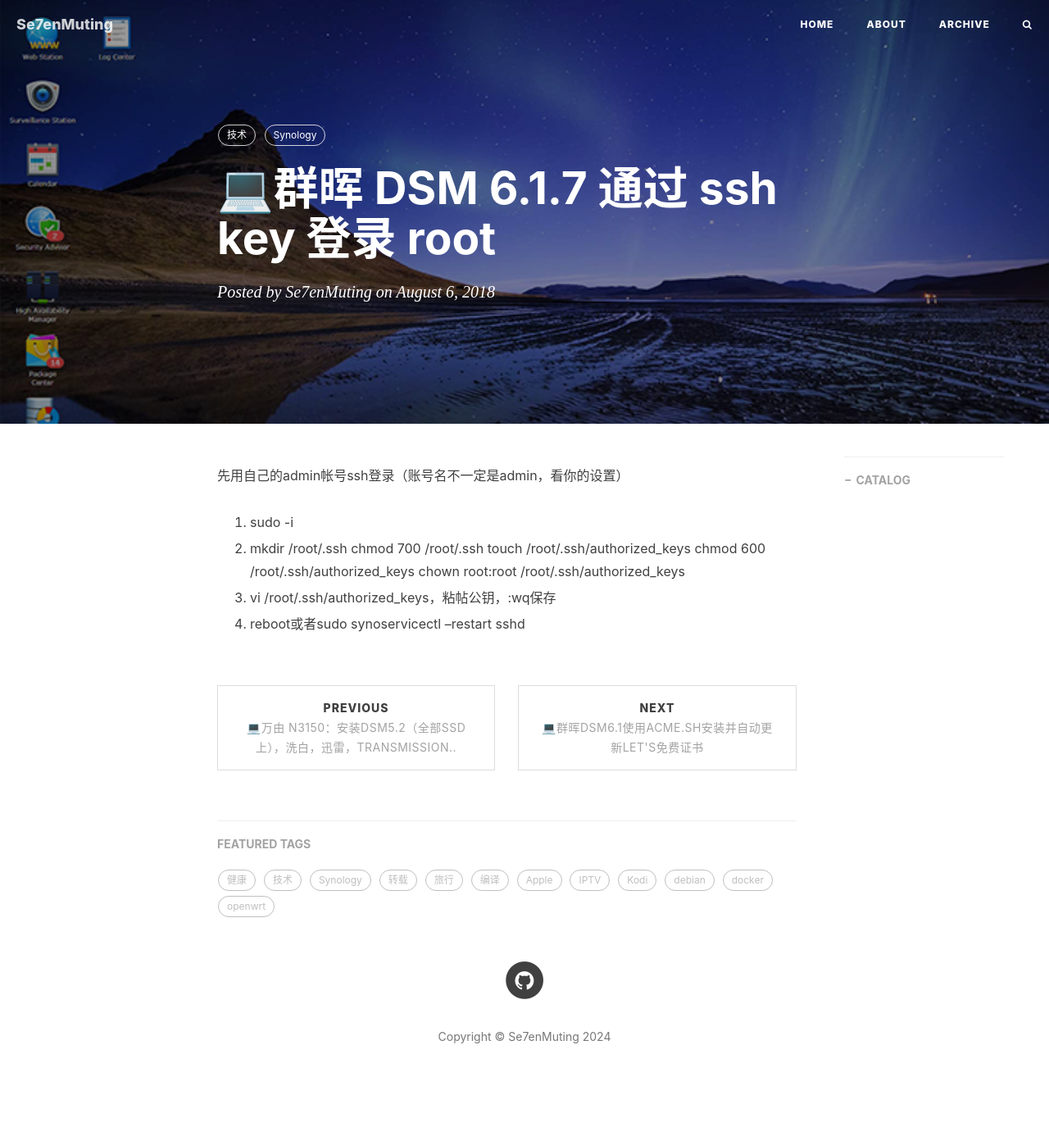
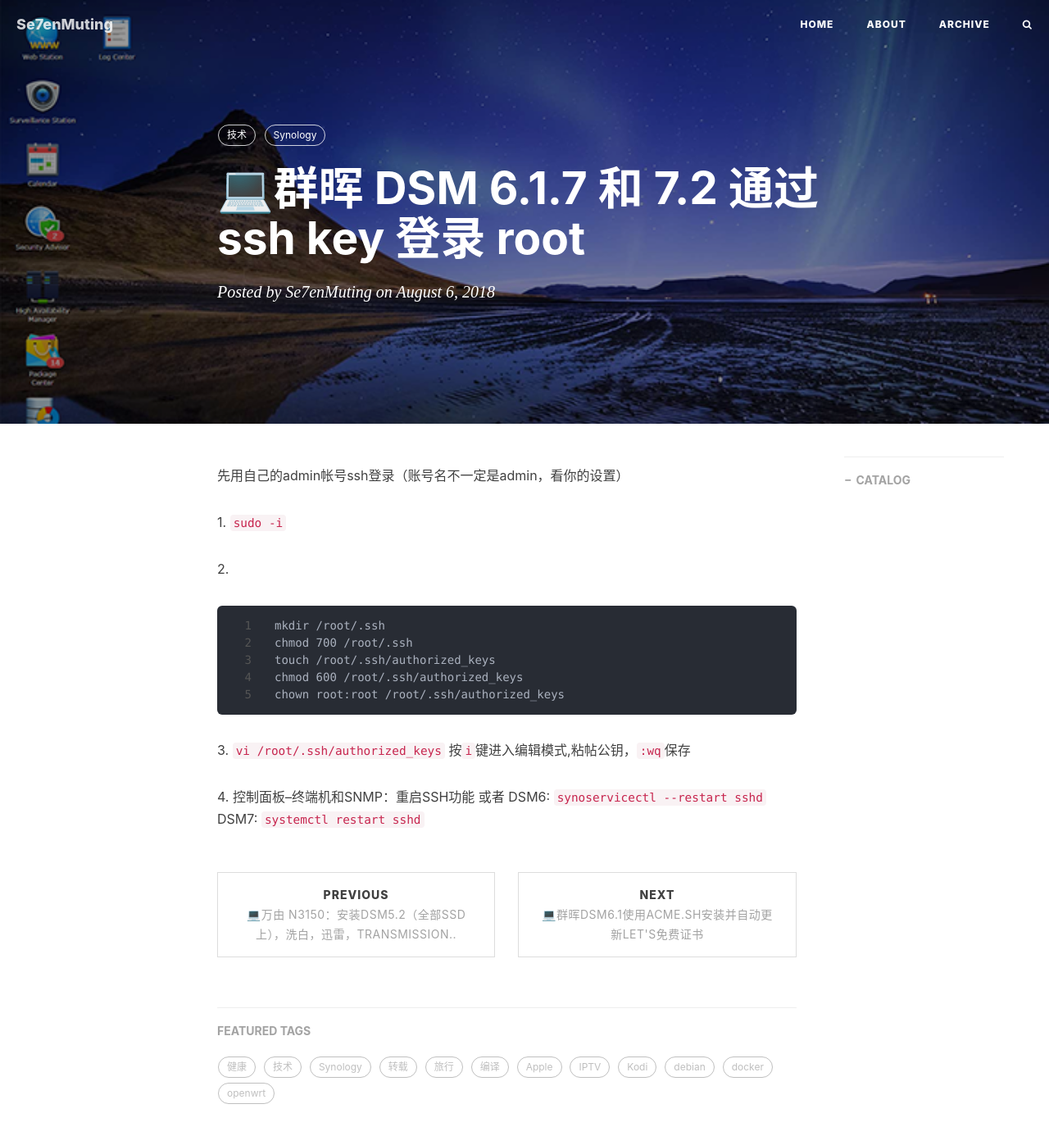
Before and after one commit to se7enmuting/Se7enMuting.github.io, a Jekyll site: the page built from _posts/2018-08-06-DSM_SSH.md, in a window 1280 px wide and 1400 px high. Shown: the top 1386 px of the window at 82% size. Built offline with Jekyll 4.4.1, drawn with Linux system fonts in a browser that asks for light colours; nearby versions of some CDN libraries; comment, search, counter and statistics services are not loaded.

Commit message:
Update 2018-08-06-DSM_SSH.md

````diff
--- a/_posts/2018-08-06-DSM_SSH.md
+++ b/_posts/2018-08-06-DSM_SSH.md
@@ -1,6 +1,6 @@
 ---
 layout: post
-title: "💻群晖 DSM 6.1.7 通过 ssh key 登录 root"
+title: "💻群晖 DSM 6.1.7 和 7.2 通过 ssh key 登录 root"
 subtitle: ""
 author: "Se7enMuting"
 header-img: "img/posts/180806/post-bg.png"
@@ -12,14 +12,25 @@
 
 先用自己的admin帐号ssh登录（账号名不一定是admin，看你的设置）
 
-1.  sudo -i
+1.
+`sudo -i`
 
-2.  mkdir /root/.ssh
+2.
+```
+mkdir /root/.ssh
 chmod 700 /root/.ssh
 touch /root/.ssh/authorized_keys
 chmod 600 /root/.ssh/authorized_keys
 chown root:root /root/.ssh/authorized_keys
+```
+3.
+`vi /root/.ssh/authorized_keys`
+按`i`键进入编辑模式,粘帖公钥，`:wq`保存
 
-3.  vi /root/.ssh/authorized_keys，粘帖公钥，:wq保存
-
-4.  reboot或者sudo synoservicectl –restart sshd
+4.
+控制面板--终端机和SNMP：重启SSH功能
+或者
+DSM6:
+`synoservicectl --restart sshd`
+DSM7:
+`systemctl restart sshd`
````
